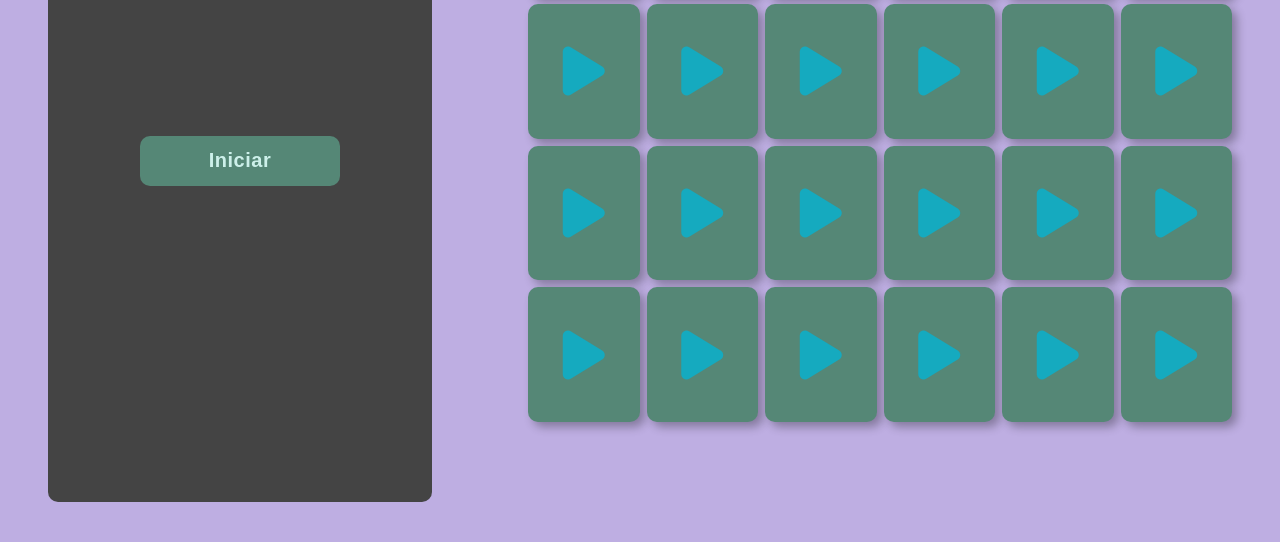
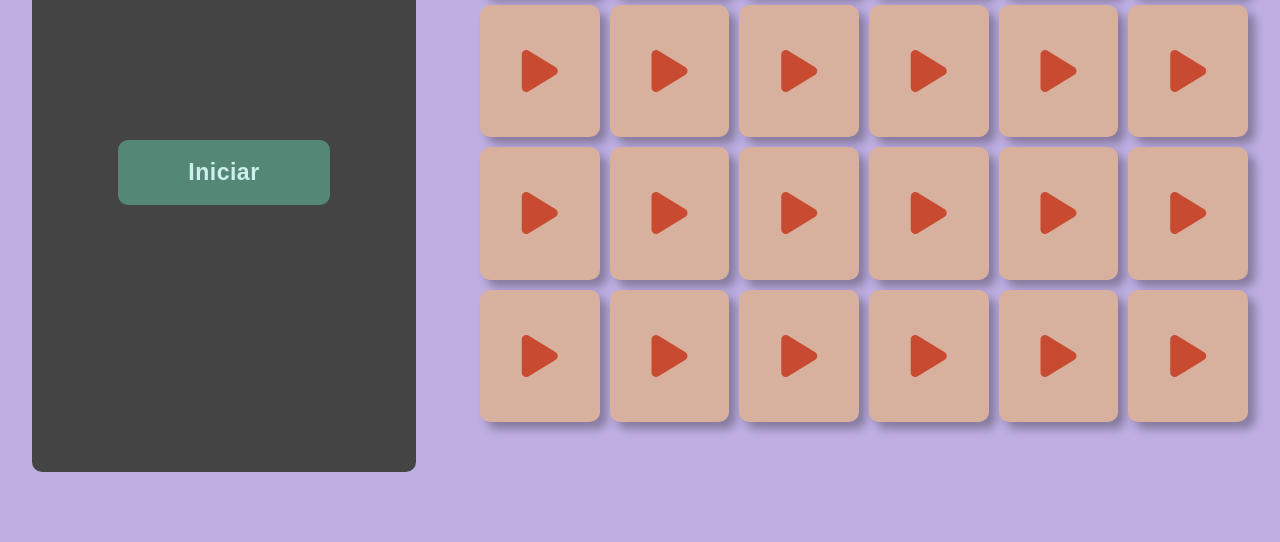
Before and after one commit to daniBrico/Memorama-game, a plain HTML site: page index.html in a window 1280 px wide. Shown: the part 258-800 px from the top of the page. Drawn offline with Linux system fonts and the light colour scheme.

Commit message:
Proyecto finalizado, mobile adaptado

```diff
--- a/CSS/memorama.css
+++ b/CSS/memorama.css
@@ -5,32 +5,31 @@
 }
 
 body {
+  width: 100vw;
+  height: 100vh;
   font-family: "Roboto", sans-serif;
   background: #beaee2;
-
-  width: 100vw;
-  height: 100vh;
 }
 
 /* Tablero general */
 
 .tablero-general {
-  width: 100%;
-  max-width: 1366px;
-  height: 100%;
+  width: 100vw;
+  height: 100vh;
 
   display: flex;
-  justify-content: space-around;
+  flex-direction: column;
   align-items: center;
 }
 
 /* Tablero de inicio */
 
 .tablero-inicio {
-  width: 30vw;
-  height: 90%;
+  width: 80%;
+  height: 130px;
   background: #444444;
   border-radius: 10px;
+  margin-top: 20px;
 
   display: flex;
   flex-direction: column;
@@ -41,13 +40,14 @@ body {
 h1 {
   color: #cdf0ea;
   font-weight: 400;
+  font-size: 20px;
 }
 
 .btn-jugar {
-  width: 200px;
-  height: 50px;
-  font-size: 20px;
-  font-weight: 700;
+  width: 50%;
+  height: 30px;
+  font-size: 15px;
+  font-weight: 400;
   letter-spacing: 0.5px;
   border-style: none;
   cursor: pointer;
@@ -68,19 +68,18 @@ h1 {
 }
 
 .reloj {
-  font-size: 40px;
+  font-size: 20px;
   color: #cdf0ea;
 }
 
 /* Tablero de juego */
 
 .tablero-juego {
-  width: 55%;
-  height: 70%;
+  margin-top: 50px;
 
   display: grid;
-  grid-template-columns: repeat(6, 1fr);
-  grid-template-rows: repeat(4, 1fr);
+  grid-template-columns: repeat(4, 65px);
+  grid-template-rows: repeat(6, 55px);
   gap: 7px;
 }
 
@@ -101,14 +100,14 @@ h1 {
 .cara {
   position: absolute;
   backface-visibility: hidden;
-  box-shadow: 5px 5px 10px rgba(0, 0, 0, 0.3);
+  box-shadow: 3px 3px 8px rgba(0, 0, 0, 0.3);
 }
 
 .trasera {
-  background: #558776;
+  background: #d7b19d;
 
-  font-size: 350%;
-  color: #15aabf;
+  font-size: 190%;
+  color: #c84b31;
 
   display: flex;
   justify-content: center;
@@ -116,10 +115,10 @@ h1 {
 }
 
 .delantera {
-  background: #ff7600;
+  background: #d7b19d;
   transform: rotateY(180deg);
-  font-size: 350%;
-  color: #ffa900;
+  font-size: 190%;
+  color: #c84b31;
 
   display: flex;
   justify-content: center;
@@ -148,7 +147,7 @@ h1 {
   left: 0;
   background: rgba(0, 0, 0, 0.5);
   transition: transform ease 0.3s;
-  transform: translatey(-200%);
+  transform: translatex(-100%);
 
   display: flex;
   justify-content: center;
@@ -156,12 +155,12 @@ h1 {
 }
 
 .modal {
-  width: 40%;
-  height: 50%;
-  padding: 30px;
+  width: 80%;
+  height: 200px;
+  padding: 5px;
   background: #beaee2;
   overflow: hidden;
-  border-radius: 20px;
+  border-radius: 10px;
 
   display: flex;
   flex-direction: column;
@@ -171,14 +170,188 @@ h1 {
 
 h2 {
   color: #558776;
-  font-size: 30px;
-  font-weight: 700;
+  font-size: 18px;
+  font-weight: 400;
 }
 
 .modal-open {
-  transform: translatey(0%);
+  transform: translatex(0%);
 }
 
 .modal-closed {
-  transform: translateY(-200%);
+  transform: translatex(-100%);
 }
+
+@media only screen and (min-width: 600px) {
+  /* Tablero de inicio */
+
+  .tablero-inicio {
+    width: 70%;
+    height: 150px;
+  }
+
+  .btn-jugar {
+    width: 40%;
+    height: 45px;
+    font-size: 18px;
+  }
+
+  .reloj {
+    font-size: 25px;
+    color: #cdf0ea;
+  }
+
+  /* Tablero de juego */
+
+  .tablero-juego {
+    width: 60%;
+    height: 60%;
+    margin-top: 20px;
+
+    grid-template-columns: repeat(6, 1fr);
+    grid-template-rows: repeat(4, 1fr);
+    gap: 7px;
+  }
+
+  .cara {
+    box-shadow: 5px 5px 8px rgba(0, 0, 0, 0.3);
+  }
+
+  .trasera {
+    font-size: 200%;
+  }
+
+  .delantera {
+    font-size: 250%;
+  }
+
+  /* Ventana Modal */
+
+  .modal {
+    width: 60%;
+    height: 230px;
+  }
+
+  h2 {
+    font-size: 25px;
+  }
+}
+
+@media only screen and (min-width: 1024px) {
+  /* Tablero general */
+
+  .tablero-general {
+    flex-direction: row;
+    justify-content: space-around;
+  }
+
+  /* Tablero de inicio */
+
+  .tablero-inicio {
+    width: 30%;
+    height: 80%;
+  }
+
+  h1 {
+    font-size: 30px;
+  }
+
+  .btn-jugar {
+    width: 60%;
+    height: 45px;
+    font-size: 17px;
+    font-weight: 700;
+  }
+
+  .reloj {
+    font-size: 30px;
+  }
+
+  /* Tablero de juego */
+
+  .tablero-juego {
+    width: 60%;
+    height: 65%;
+    margin-top: 0px;
+
+    display: grid;
+    grid-template-columns: repeat(6, 1fr);
+    grid-template-rows: repeat(4, 1fr);
+    gap: 10px;
+  }
+
+  .cara {
+    position: absolute;
+    backface-visibility: hidden;
+    box-shadow: 7px 7px 10px rgba(0, 0, 0, 0.3);
+  }
+
+  .trasera {
+    font-size: 250%;
+  }
+
+  .delantera {
+    font-size: 250%;
+  }
+
+  /* Ventana Modal */
+  .modal {
+    width: 45%;
+    height: 250px;
+  }
+
+  h2 {
+    font-size: 25px;
+    font-weight: 700;
+  }
+}
+
+@media only screen and (min-width: 1280px) {
+  h1 {
+    font-size: 35px;
+  }
+
+  .btn-jugar {
+    width: 55%;
+    height: 65px;
+    font-size: 23px;
+    font-weight: 700;
+  }
+
+  .reloj {
+    font-size: 40px;
+  }
+
+  /* Tablero de juego */
+
+  .tablero-juego {
+    width: 60%;
+    height: 70%;
+    margin-top: 0px;
+  }
+
+  .cara {
+    position: absolute;
+    backface-visibility: hidden;
+    box-shadow: 7px 7px 10px rgba(0, 0, 0, 0.3);
+  }
+
+  .trasera {
+    font-size: 300%;
+  }
+
+  .delantera {
+    font-size: 350%;
+  }
+
+  /* Ventana Modal */
+  .modal {
+    width: 45%;
+    height: 300px;
+  }
+
+  h2 {
+    font-size: 30px;
+    font-weight: 700;
+  }
+}
```
